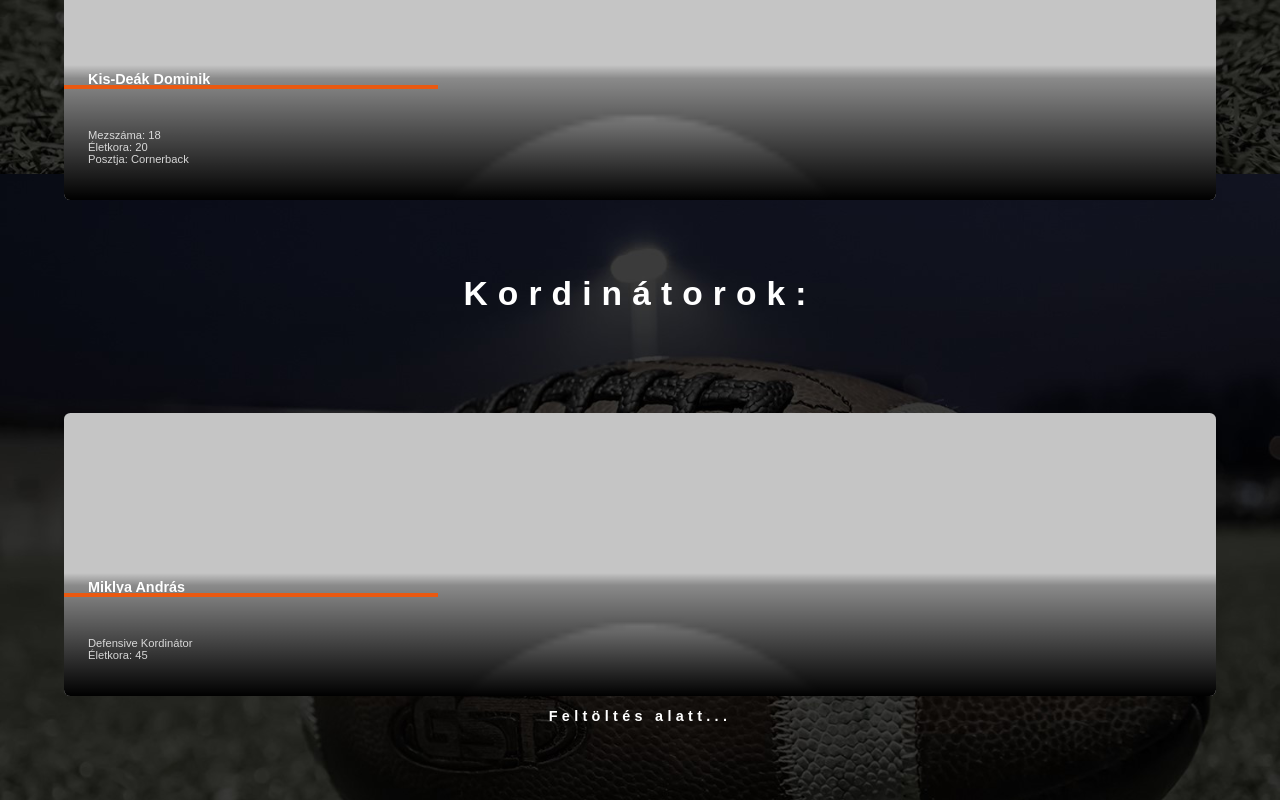
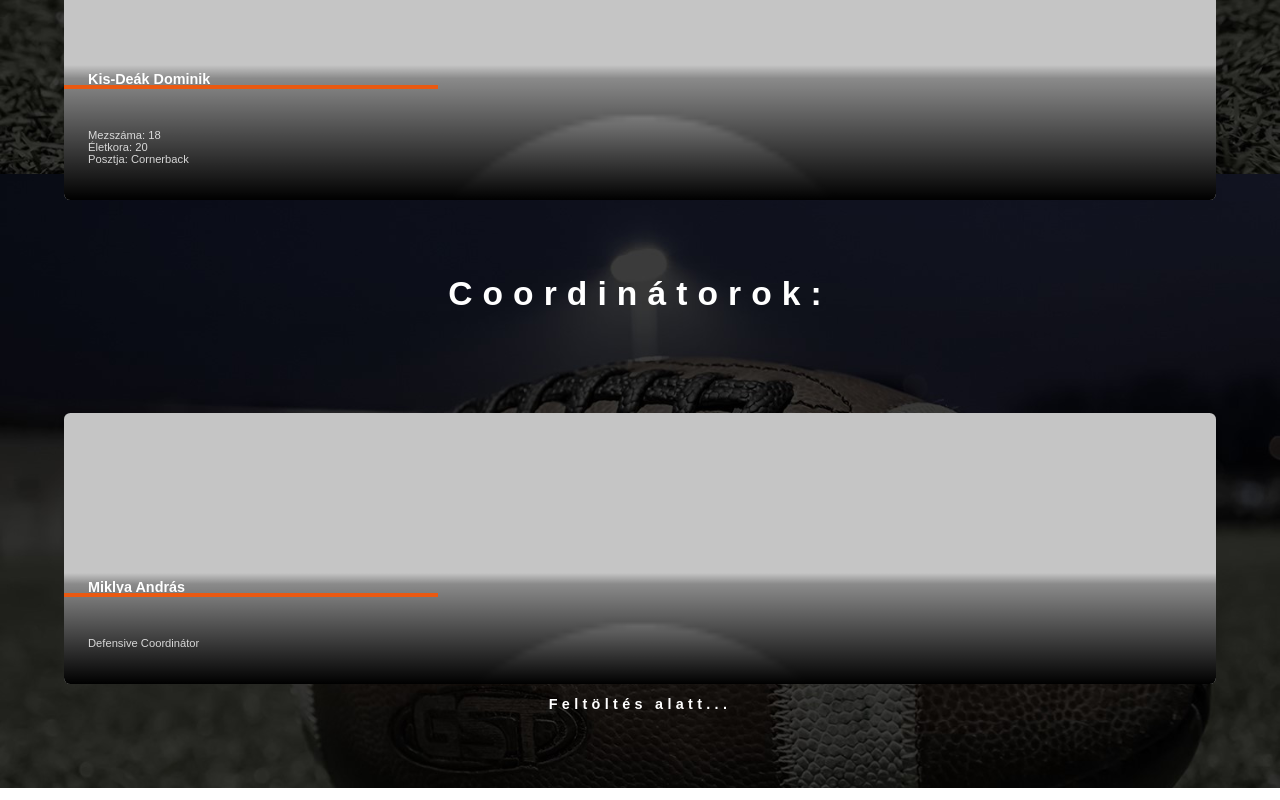
Before and after one commit to ViharsarkiVitezek/weboldal, a plain HTML site: page kártyák.html in a window 1280 px wide. Shown: the part 4946-5746 px from the top of the page. Drawn offline with Linux system fonts and the light colour scheme; files whose address does not match are found by name.

Commit message:
Add files via upload

```diff
--- a/kártyák.html
+++ b/kártyák.html
@@ -164,14 +164,13 @@
   </div>
 </div>
 </div>
-<h2 b>Kordinátorok:</h2>
+<h2 b>Coordinátorok:</h2>
 <div class="lista">
 <div class="card" a2>
   <div class="card-content">
     <h2 class="card-title">Miklya András </h2>
     <p class="card-body">
-      Defensive Kordinátor<br>
-      Életkora: 45
+      Defensive Coordinátor<br>
 
     </p>
   </div>
--- a/style.css
+++ b/style.css
@@ -29,6 +29,7 @@ body {
     line-height: 3em;
     list-style: none;
 }
+
 
 
 
```
Also changed, not shown: info.html (+1 -1 lines), img/profilkep/Kevin01.jpg (added), img/szereles/cipopng.png (added), img/szereles/fogvedo.jpg (added), img/szereles/nadrag.jpg (added), img/szereles/sisak.jpg (added), img/szereles/vallas.jpg (added), kartyak.css (line endings or trailing spaces).
